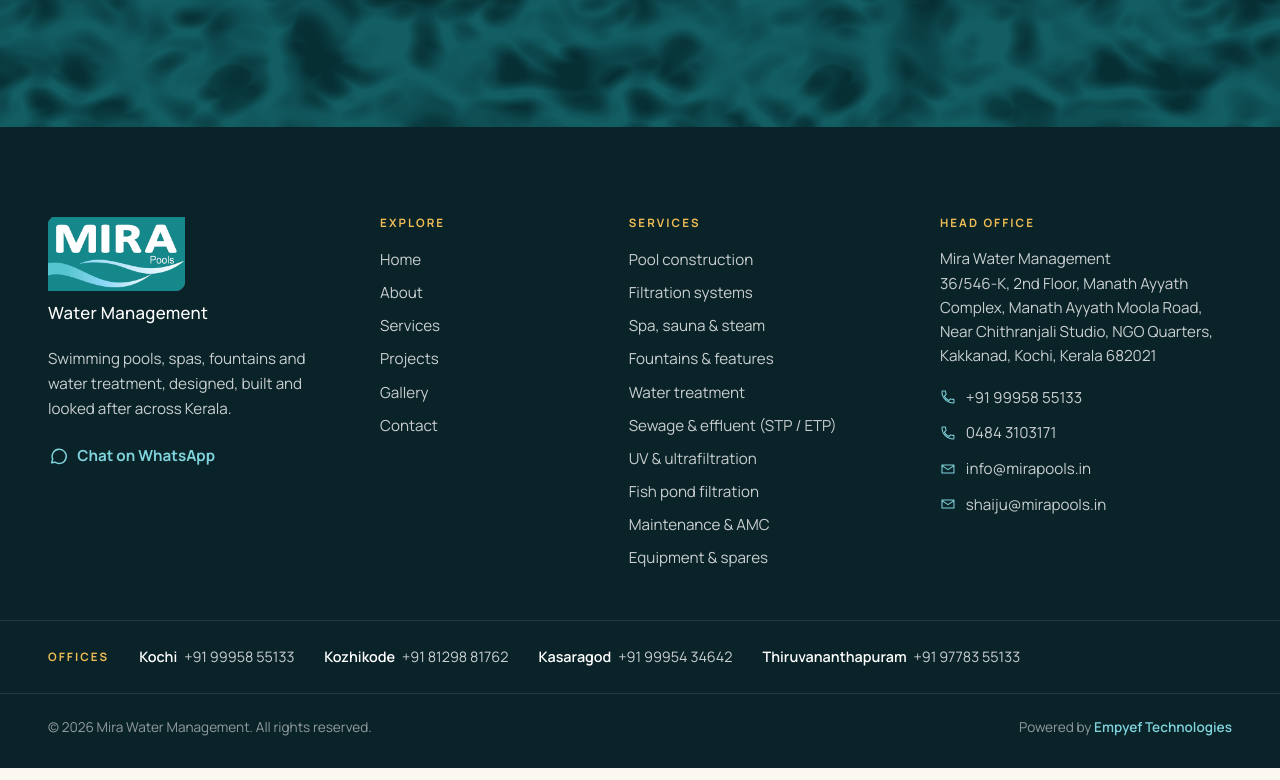
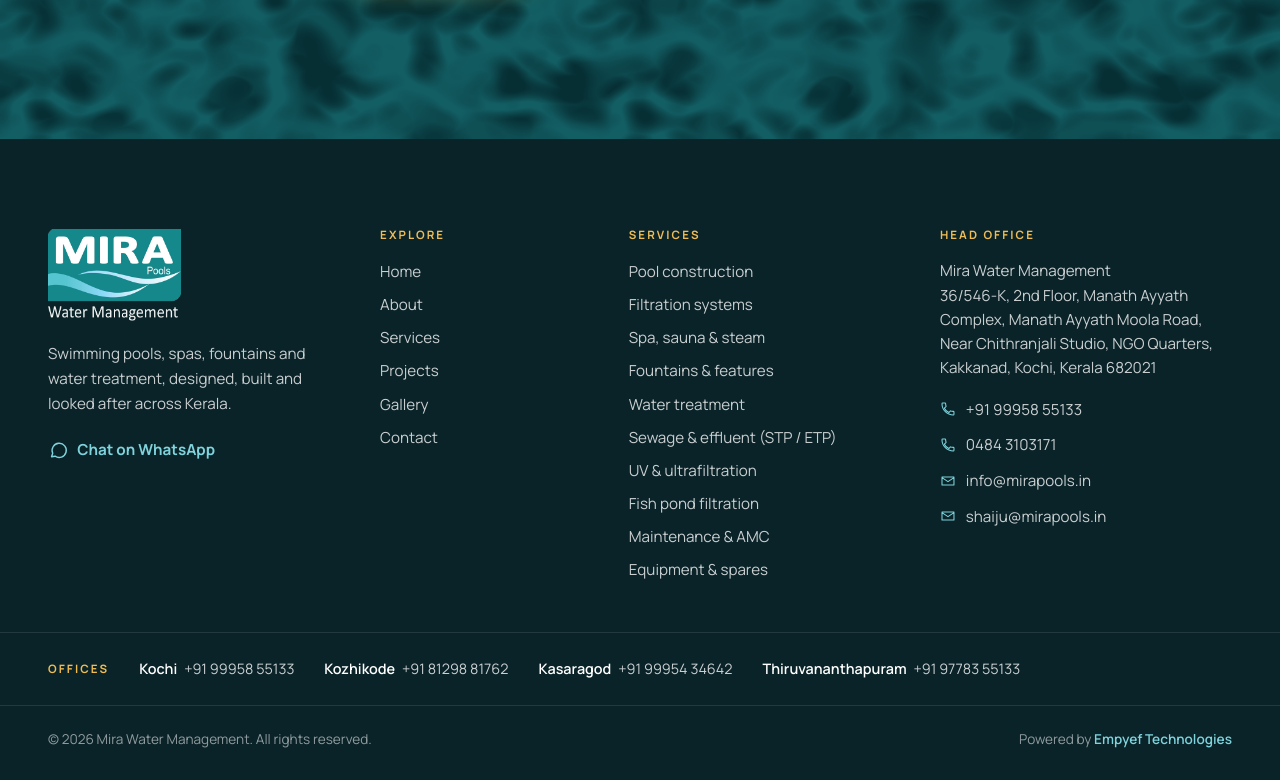
Before and after one commit to matzEmpyef/mirapools, a PHP site: page /about.php in a window 1280 px wide. Shown: the part 5600-6380 px from the top of the page. Run offline with PHP 8.4, Linux system fonts and the light colour scheme.

Commit message:
Full logo with the Water Management tagline in header and footer
White-tagline version over dark backgrounds, dark-tagline version once the
header turns light; original logo file kept in brand/.

```diff
--- a/site/assets/css/style.css
+++ b/site/assets/css/style.css
@@ -27,7 +27,7 @@
   --radius: 18px;
   --ease: cubic-bezier(.22, .8, .24, 1);
   --ease-water: cubic-bezier(.45, .05, .25, 1);
-  --header-h: 84px;
+  --header-h: 96px;
 }
 
 /* ---------- base ---------- */
@@ -139,17 +139,23 @@ address { font-style: normal; }
 .site-header.is-solid {
   background: rgba(251, 248, 242, .9); color: var(--ink);
   -webkit-backdrop-filter: saturate(1.4) blur(14px); backdrop-filter: saturate(1.4) blur(14px);
-  box-shadow: 0 1px 0 var(--line); height: 70px;
+  box-shadow: 0 1px 0 var(--line); height: 74px;
 }
 .site-header.is-hidden { transform: translateY(-100%); }
 .header-inner { display: flex; align-items: center; gap: 28px; }
 
 .brand { display: inline-flex; align-items: center; gap: 12px; text-decoration: none; flex: none; }
-.logo-mark { width: auto; height: 60px; filter: drop-shadow(0 6px 14px rgba(0, 0, 0, .22)); transition: height .45s var(--ease); }
-.is-solid .logo-mark { height: 50px; }
-.brand-footer { flex-direction: column; align-items: flex-start; gap: 8px; }
-.brand-footer .logo-mark { height: 74px; filter: none; }
-.brand-tag { font-size: 1.05rem; letter-spacing: .02em; color: #fff; font-weight: 500; }
+/* Full logo: white tagline over dark backgrounds, dark tagline once the header turns light */
+.logo-mark { width: auto; height: 74px; transition: height .45s var(--ease); }
+.logo-dark { display: none; }
+.is-solid .logo-light { display: none; }
+.is-solid .logo-dark { display: block; }
+.menu-open .site-header .logo-light { display: block; }
+.menu-open .site-header .logo-dark { display: none; }
+body:not(.has-dark-hero) .site-header:not(.is-solid) .logo-light { display: none; }
+body:not(.has-dark-hero) .site-header:not(.is-solid) .logo-dark { display: block; }
+.is-solid .logo-mark { height: 58px; }
+.brand-footer .logo-mark { height: 92px; }
 .brand-text { display: flex; flex-direction: column; line-height: 1.1; }
 .brand-text span { font-family: var(--f-display); font-size: 1.28rem; font-weight: 500; letter-spacing: -.01em; }
 .brand-text small { font-size: .68rem; letter-spacing: .18em; text-transform: uppercase; opacity: .75; margin-top: 3px; }
@@ -772,7 +778,7 @@ a.c-card:hover { border-color: var(--aqua); transform: translateX(4px); }
 }
 
 @media (max-width: 900px) {
-  :root { --header-h: 72px; }
+  :root { --header-h: 82px; }
   .nav, .header-phone, .header-actions .btn { display: none; }
   .menu-toggle { display: block; }
   .header-actions { margin-left: auto; }
@@ -792,8 +798,8 @@ a.c-card:hover { border-color: var(--aqua); transform: translateX(4px); }
 
 @media (max-width: 640px) {
   body { font-size: 1rem; }
-  .logo-mark { height: 53px; }
-  .is-solid .logo-mark { height: 46px; }
+  .logo-mark { height: 62px; }
+  .is-solid .logo-mark { height: 52px; }
   .brand-text span { font-size: 1.12rem; }
   .hero-title { font-size: clamp(2.6rem, 12vw, 3.6rem); }
   .hero-foot { gap: 10px 18px; }
--- a/site/includes/footer.php
+++ b/site/includes/footer.php
@@ -10,7 +10,7 @@ $s = all_settings();
   </div>
   <div class="wrap footer-grid">
     <div class="footer-about">
-      <a class="brand brand-footer" href="/" aria-label="Mira Pools – home"><?= logo_svg() ?><span class="brand-tag">Water Management</span></a>
+      <a class="brand brand-footer" href="/" aria-label="Mira Pools – home"><?= logo_svg('light') ?></a>
       <p>Swimming pools, spas, fountains and water treatment, designed, built and looked after across Kerala.</p>
       <a class="footer-wa" href="<?= e(wa_link()) ?>" target="_blank" rel="noopener"><?= icon('chat') ?> Chat on WhatsApp</a>
     </div>
--- a/site/includes/ui.php
+++ b/site/includes/ui.php
@@ -5,10 +5,17 @@
 
 declare(strict_types=1);
 
-/** Company logo badge (teal "MIRA Pools"); the full logo with the tagline is assets/img/logo-full.png. */
-function logo_svg(): string
+/**
+ * Full company logo. "light" has a white tagline for dark backgrounds, "dark" a dark one;
+ * "both" prints the two and CSS shows the right one (the header changes colour on scroll).
+ */
+function logo_svg(string $variant = 'both'): string
 {
-    return '<img class="logo-mark" src="' . asset('img/logo-mark.png') . '" width="445" height="240" alt="Mira Pools – Water Management">';
+    $img = fn(string $v, string $alt) => '<img class="logo-mark logo-' . $v . '" src="' . asset('img/logo-full-' . $v . '.png') . '" width="435" height="300" alt="' . $alt . '">';
+    if ($variant !== 'both') {
+        return $img($variant, 'Mira Pools – Water Management');
+    }
+    return $img('light', 'Mira Pools – Water Management') . $img('dark', '');
 }
 
 /** Responsive <img>. Unsplash URLs get a srcset; local files are used as-is. */
```
Also changed, not shown: brand/mira-logo-original.jpg (added), site/assets/img/logo-full-dark.png (added), site/assets/img/logo-full-light.png (added), site/assets/img/logo-mark.png (deleted).
